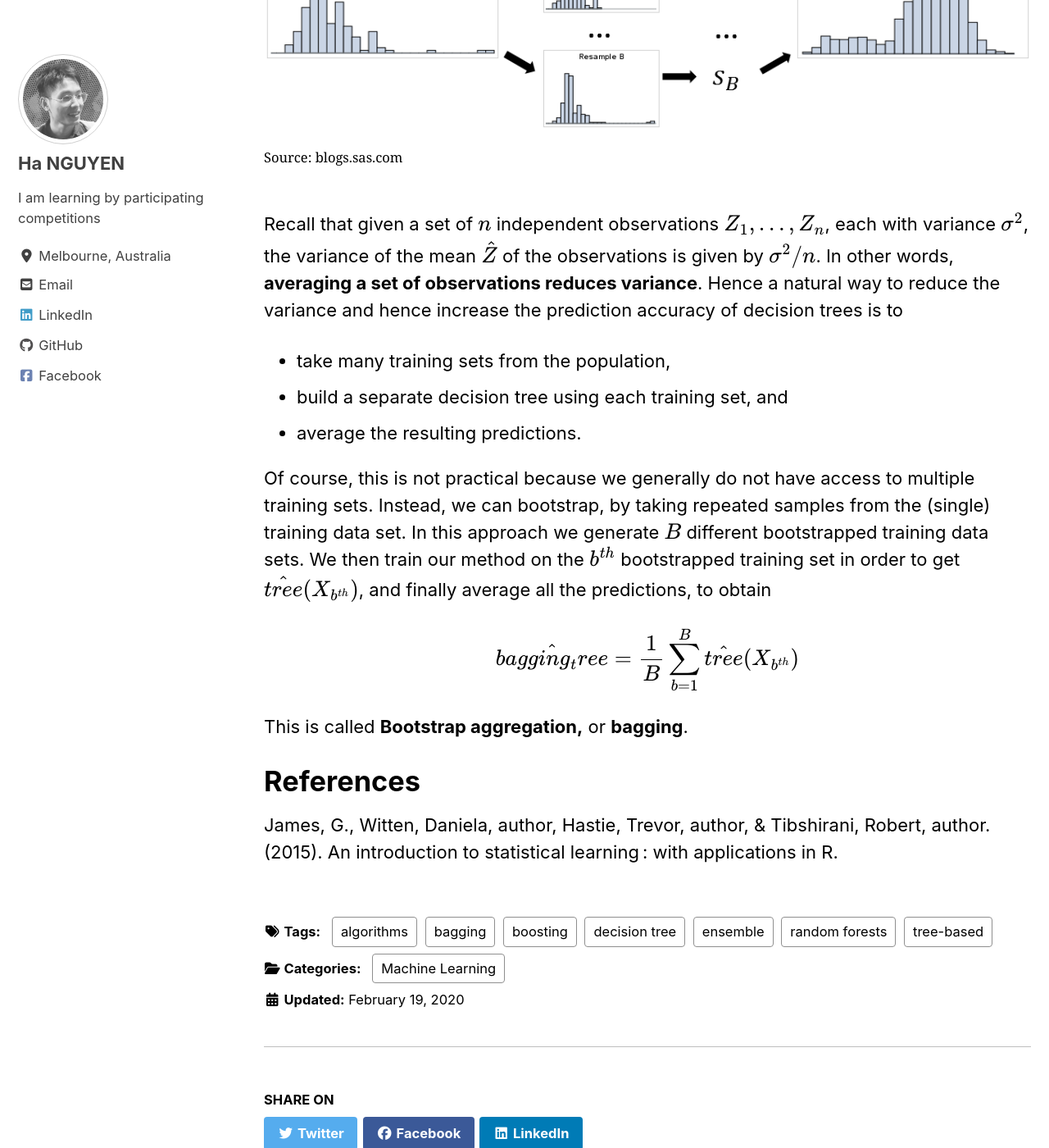
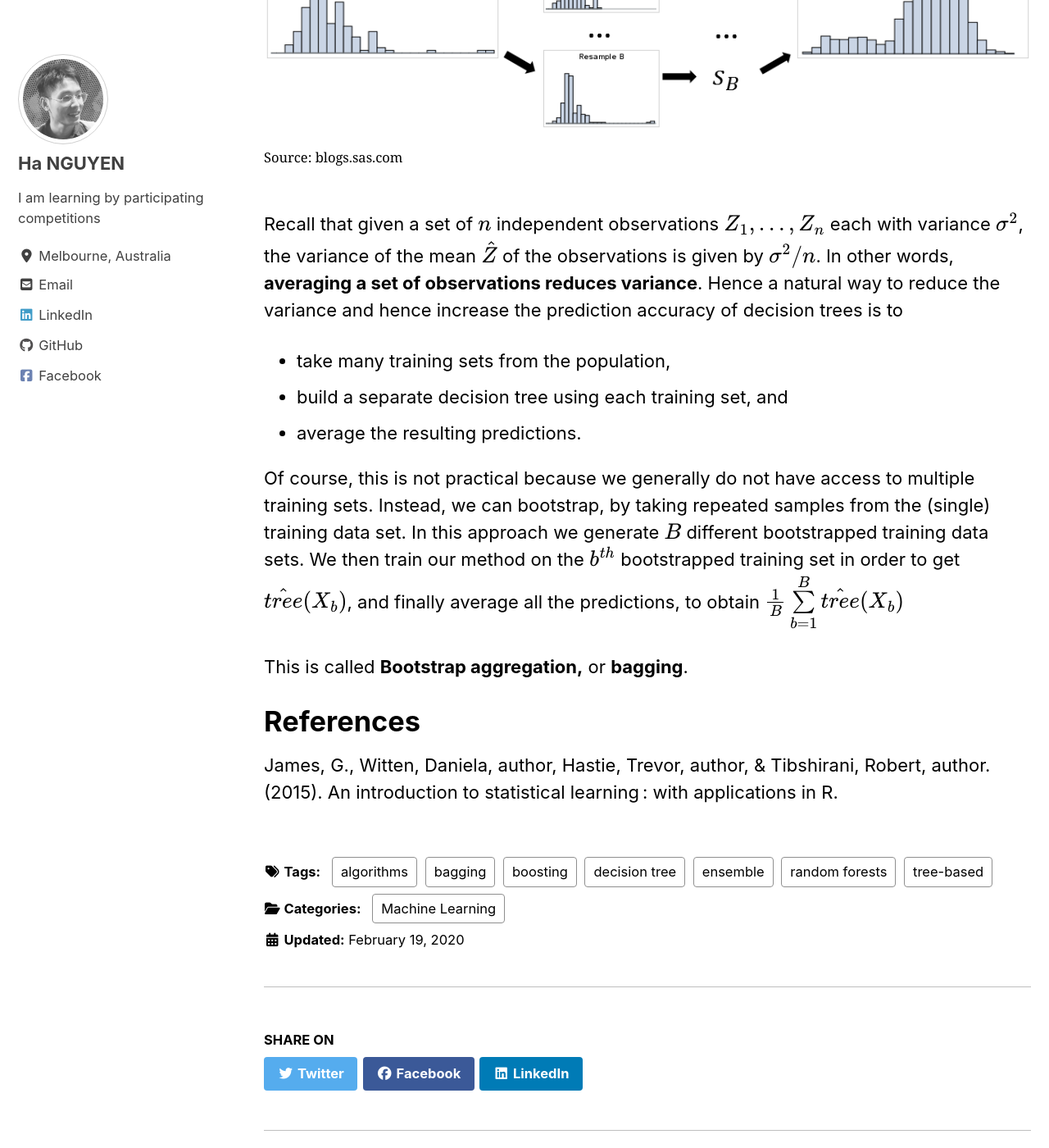
Before and after one commit to datasciblog/datasciblog.github.io, a Jekyll site: the page built from _posts/2020-02-19-tree-based-methods-02.md, in a window 1280 px wide and 1400 px high, scrolled down 1137 px. Shown: the whole window at 82% size. Built offline with Jekyll 4.4.1, drawn with Linux system fonts in a browser that asks for light colours; cached includes are drawn as plain includes; nearby versions of some CDN libraries; formulas are drawn with MathJax 3.

Commit message:
Update 2020-02-19-tree-based-methods-02.md

```diff
--- a/_posts/2020-02-19-tree-based-methods-02.md
+++ b/_posts/2020-02-19-tree-based-methods-02.md
@@ -36,17 +36,13 @@ Decision trees suffer from **high variance**. To reduce the variance, hence incr
 </figure>
 
 
-Recall that given a set of $n$ independent observations $Z_1, ... , Z_n$, each with variance $σ^2$, the variance of the mean $\hat{Z}$ of the observations is given by $σ^2/n$. In other words, **averaging a set of observations reduces variance**. Hence a natural way to reduce the variance and hence increase the prediction accuracy of decision trees is to
+Recall that given a set of $n$ independent observations $Z_1, ... , Z_n$ each with variance $σ^2$, the variance of the mean $\hat{Z}$ of the observations is given by $σ^2/n$. In other words, **averaging a set of observations reduces variance**. Hence a natural way to reduce the variance and hence increase the prediction accuracy of decision trees is to
 
 - take many training sets from the population,
 - build a separate decision tree using each training set, and
 - average the resulting predictions.
 
-Of course, this is not practical because we generally do not have access to multiple training sets. Instead, we can bootstrap, by taking repeated samples from the (single) training data set. In this approach we generate $B$ different bootstrapped training data sets. We then train our method on the $b^{th}$ bootstrapped training set in order to get $\hat{tree}(X_{b^{th}})$, and finally average all the predictions, to obtain
-
-$$ \hat{bagging_tree} = \frac{1}{B} \sum\limits_{b=1}^B \hat{tree}(X_{b^{th}}) $$
-
-
+Of course, this is not practical because we generally do not have access to multiple training sets. Instead, we can bootstrap, by taking repeated samples from the (single) training data set. In this approach we generate $B$ different bootstrapped training data sets. We then train our method on the $b^{th}$ bootstrapped training set in order to get $\hat{tree}(X_b)$, and finally average all the predictions, to obtain $\frac{1}{B} \sum\limits_{b=1}^B \hat{tree}(X_b) $
 
  This is called **Bootstrap aggregation,** or **bagging**.
 
```
